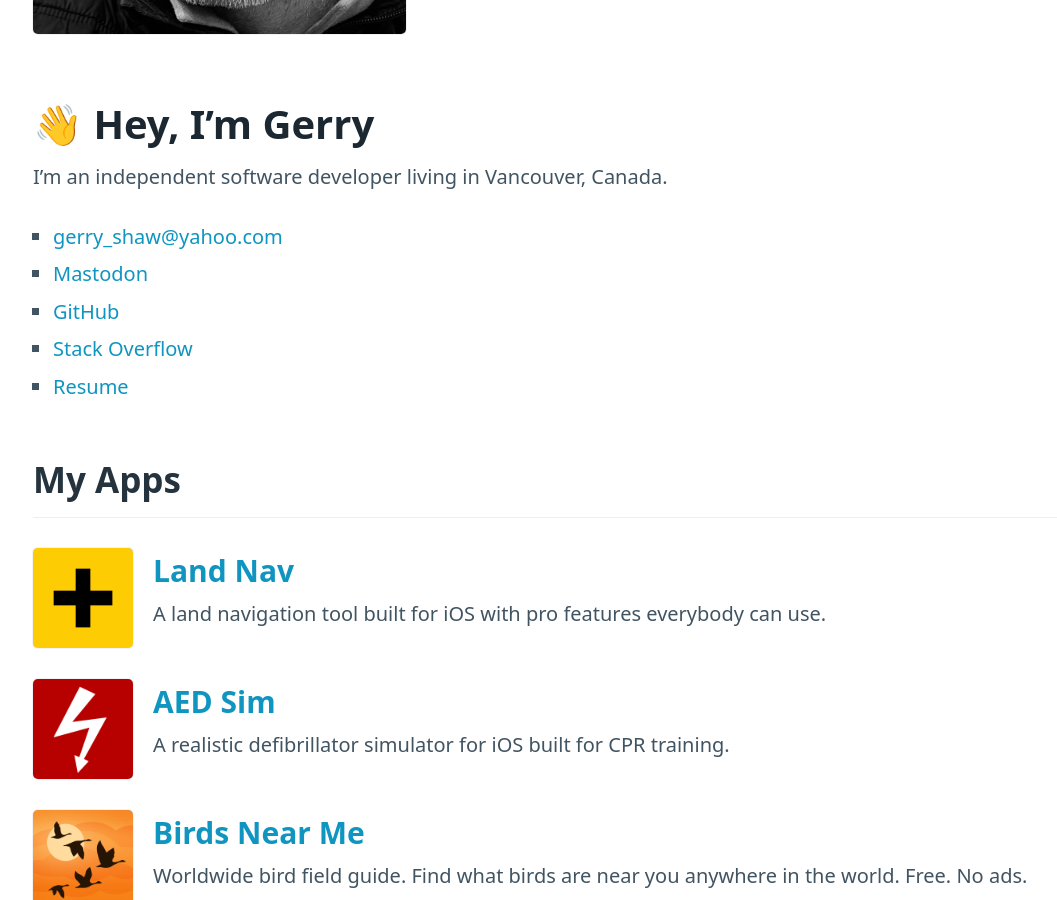
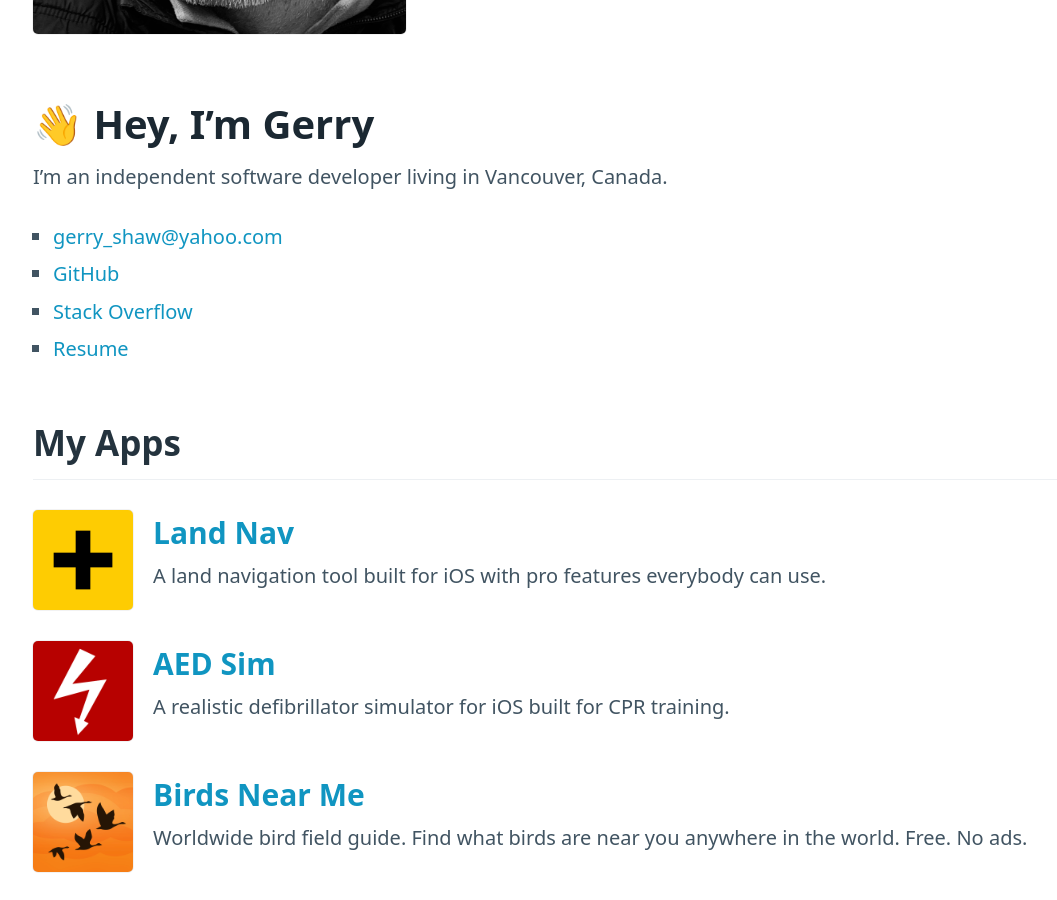
Before and after one commit to gshaw/gshaw.github.io, a Jekyll site: the page built from index.md, in a window 1280 px wide and 900 px high, scrolled down 419 px. Shown: the whole window, without its empty margins (42-1099 px from the left). Built offline with Jekyll 4.4.1, drawn with Linux system fonts in a browser that asks for light colours.

Commit message:
Remove Mastodon link from homepage
Co-Authored-By: Claude Fable 5 <noreply@anthropic.com>

```diff
--- a/index.md
+++ b/index.md
@@ -22,7 +22,6 @@ links:
 I'm an independent software developer living in Vancouver, Canada.
 
 - [gerry_shaw@yahoo.com](mailto:gerry_shaw@yahoo.com)
-- <a rel="me" href="https://mas.to/@gshaw">Mastodon</a>
 - [GitHub](https://github.com/gshaw)
 - [Stack Overflow](https://stackoverflow.com/users/265940/gerry-shaw)
 - [Resume](/resume)
```
